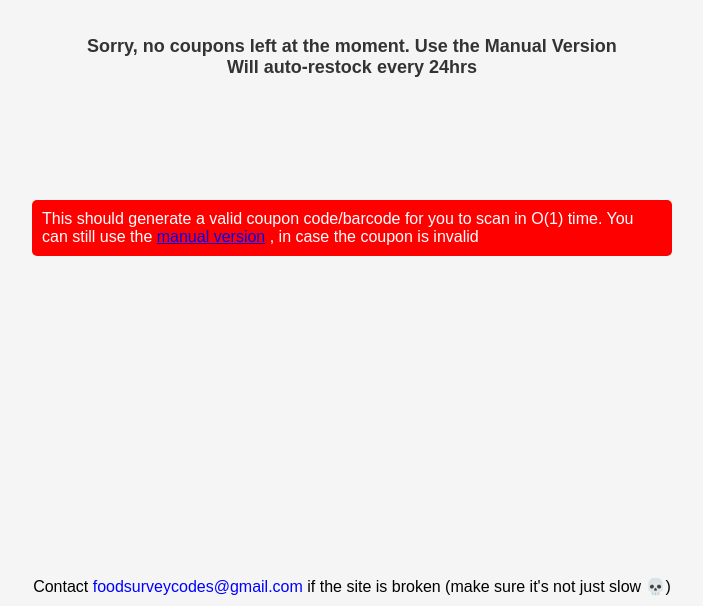
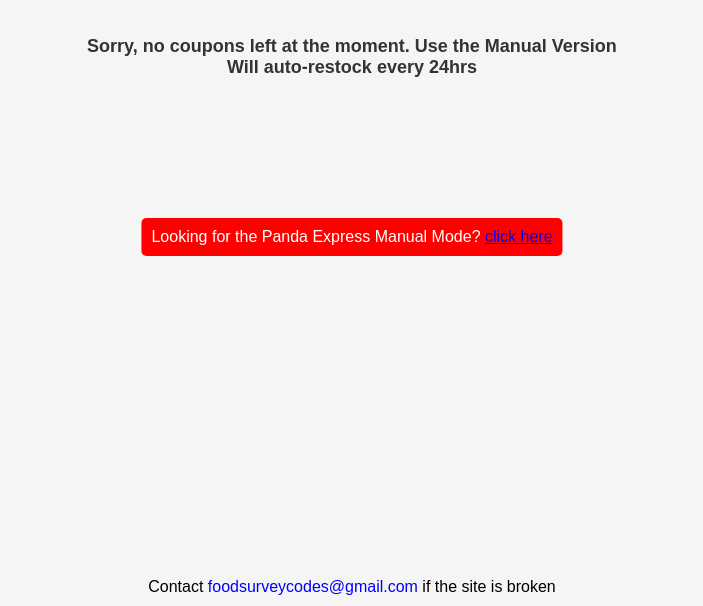
Before and after one commit to Jsontran5/Wingstop-Free-Fries, a Flask app: page /pandalightning in a window 1280 px wide. Shown: the part 194-800 px from the top of the page, without its empty margins (288-991 px from the left). Run offline with Flask 3, Linux system fonts and the light colour scheme; data that the repository does not hold is empty.

Commit message:
Updated page html

```diff
--- a/dunkinsurvey.py
+++ b/dunkinsurvey.py
@@ -2,11 +2,14 @@ from selenium import webdriver
 from selenium.webdriver.common.by import By
 from selenium.webdriver.common.keys import Keys
 from selenium.webdriver.support.ui import WebDriverWait
-from selenium.webdriver.support import expected_conditions as EC
+from selenium.webdriver.support import expected_conditions as ECsad
+
 from selenium.common.exceptions import TimeoutException
 from selenium.webdriver.support.ui import Select
 import time
 import datetime
+from datetime import timedelta
+
 
 def dunkin_survey(email):
     chrome_options = webdriver.ChromeOptions()
--- a/templates/base.html
+++ b/templates/base.html
@@ -96,8 +96,7 @@
     </div> -->
 
     <footer>
-        Contact <a href="mailto:foodsurveycodes@gmail.com">foodsurveycodes@gmail.com</a> if the site is broken (make
-        sure it's not just slow 💀)
+        Contact <a href="mailto:foodsurveycodes@gmail.com">foodsurveycodes@gmail.com</a> if the site is broken
     </footer>
 </body>
 
--- a/templates/pandaexpress.html
+++ b/templates/pandaexpress.html
@@ -82,7 +82,7 @@
 <div class="site-downss-note">
     ⚡ USE THE 100x FASTER <a href="/pandalightning"> Panda Express Lightning Mode!</a> ⚡
 </div>
-<h1>Panda Express</h1>
+<h1>Panda Express Manual Mode (slow)</h1>
 <p>Coupon for a Free Small Entrée with purchase of a 2-entrée Plate</p>
 <form onsubmit="showLoading()">
     <input type="hidden" name="option" value="Panda Express">
--- a/templates/pandaexpresslightningform.html
+++ b/templates/pandaexpresslightningform.html
@@ -92,7 +92,7 @@
 </div>
 
 <div class="site-downs-note">
-    This should generate a valid coupon code/barcode for you to scan in O(1) time. You can still use the <a href="/pandaexpress">manual version</a> , in case the coupon is invalid
+    Looking for the Panda Express Manual Mode? <a href="/pandaexpress">click here</a>
 </div>
 
 
--- a/templates/wingstop.html
+++ b/templates/wingstop.html
@@ -82,7 +82,7 @@
 <div class="site-downss-note">
     ⚡ USE THE 100x FASTER <a href="/wingstoplightning"> Wingstop Lightning Mode!</a> ⚡
 </div>
-<h1>Wingstop </h1>
+<h1>Wingstop Manual Mode (slow)</h1>
 <p>Coupon for Free Regular Fries with your next online order</p>
 <form onsubmit="showLoading()">
 
--- a/templates/wingstoplightningform.html
+++ b/templates/wingstoplightningform.html
@@ -102,8 +102,7 @@
 </div>
 
 <div class="site-downs-note">
-    This should generate a valid coupon code in O(1) time. In case the coupon is invalid, you can still use the <a href="/wingstop">manual version</a>.
-</div>
+    Looking for the Wingstop Manual Mode? <a href="/wingstop">click here</a> </div>
 
 
 
```
